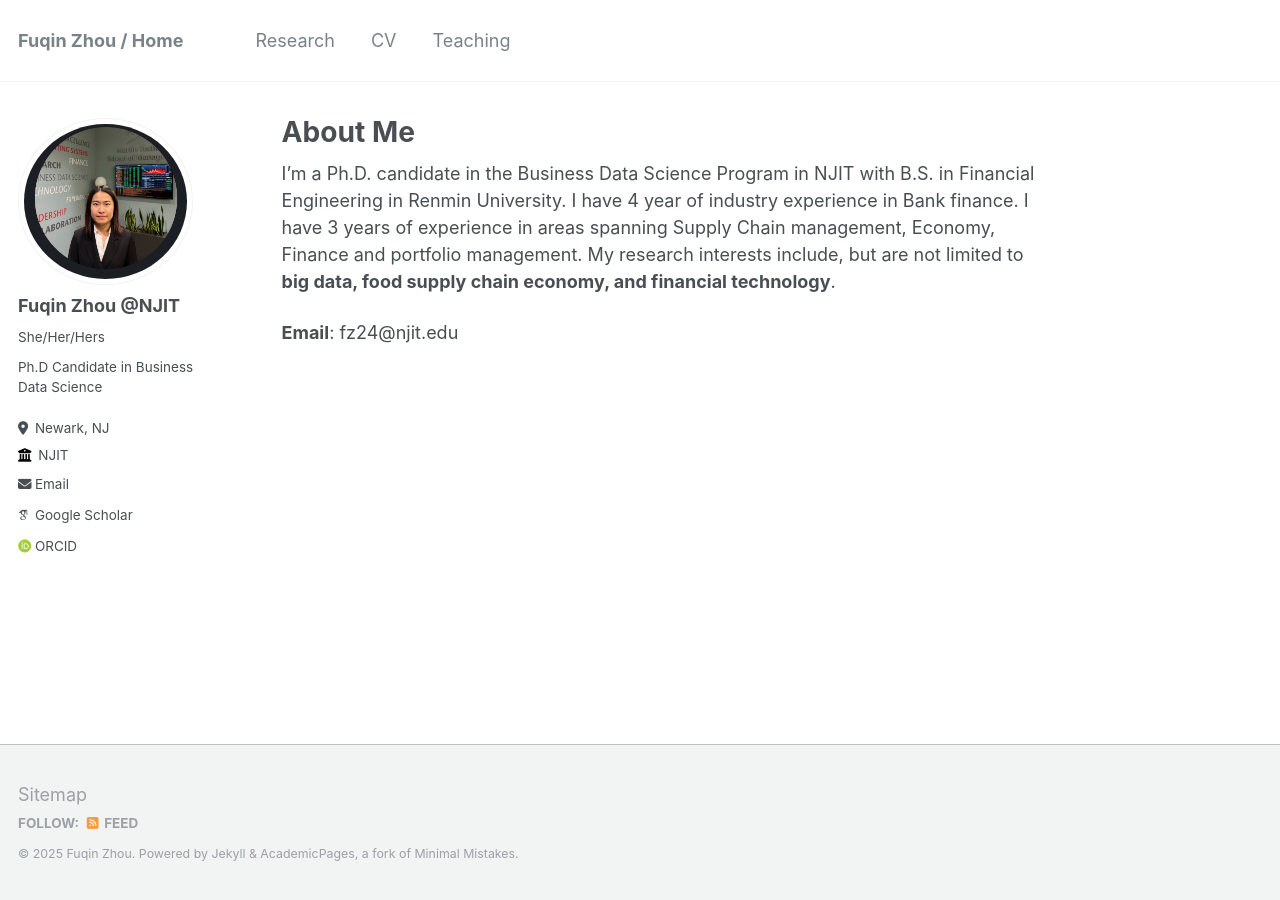
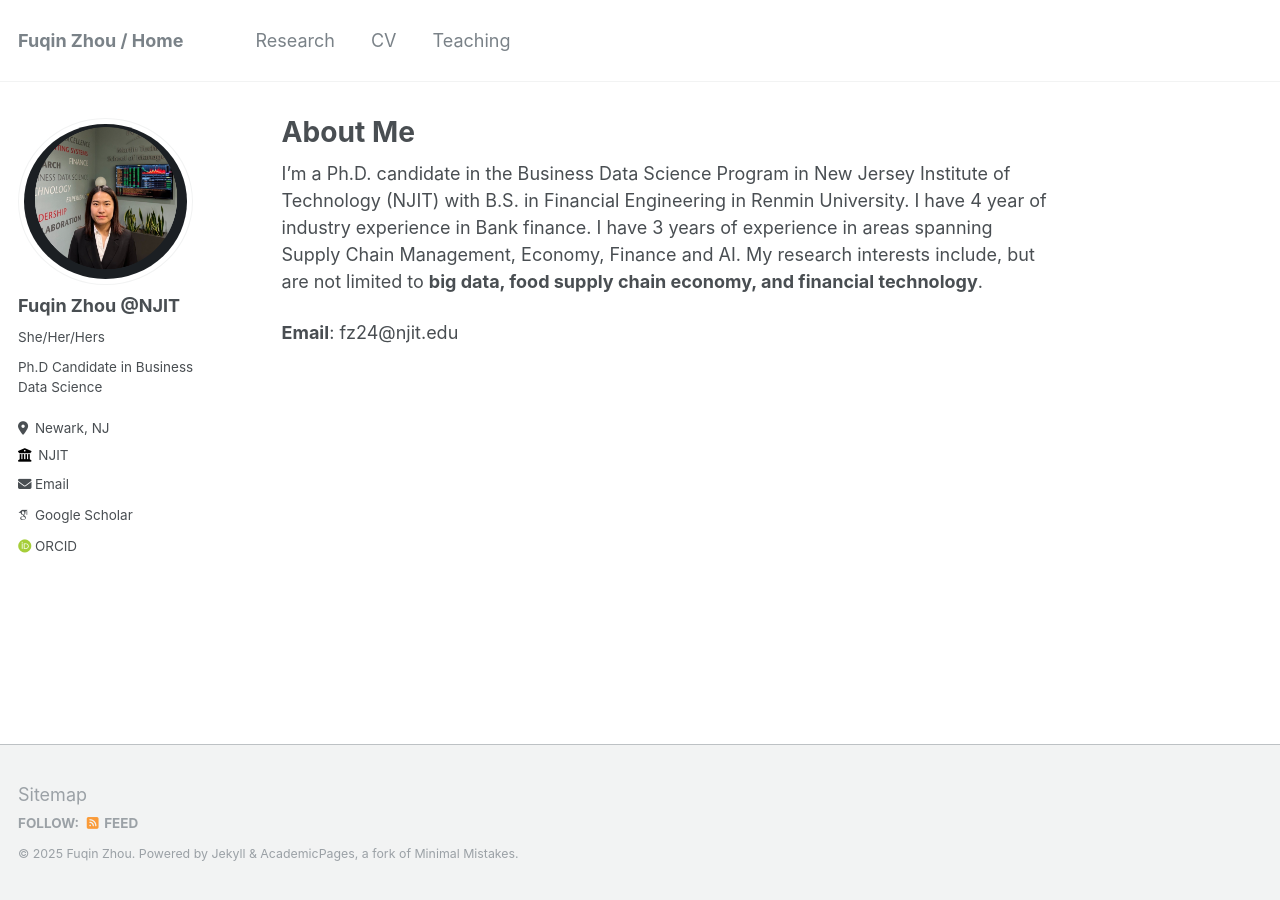
Before and after one commit to zhoufq001/zhoufq001.github.io, a Jekyll site: the page built from _pages/about.md, in a window 1280 px wide. Built offline with Jekyll 4.4.1, drawn with Linux system fonts in a browser that asks for light colours; some web fonts are replaced.

Commit message:
update:resum2222222222222221

```diff
--- a/_pages/about.md
+++ b/_pages/about.md
@@ -7,7 +7,7 @@ redirect_from:
   - /about.html
 ---
 
-I'm a Ph.D. candidate in the Business Data Science Program in NJIT with B.S. in Financial Engineering in Renmin University. I have 4 year of industry experience in Bank finance.  I have 3 years of experience in areas spanning Supply Chain management, Economy, Finance and portfolio management.
+I'm a Ph.D. candidate in the Business Data Science Program in New Jersey Institute of Technology (NJIT) with B.S. in Financial Engineering in Renmin University. I have 4 year of industry experience in Bank finance.  I have 3 years of experience in areas spanning Supply Chain Management, Economy, Finance and AI.
 My research interests include, but are not limited to **big data, food supply chain economy, and financial technology**.
 
 **Email**: fz24@njit.edu
```
